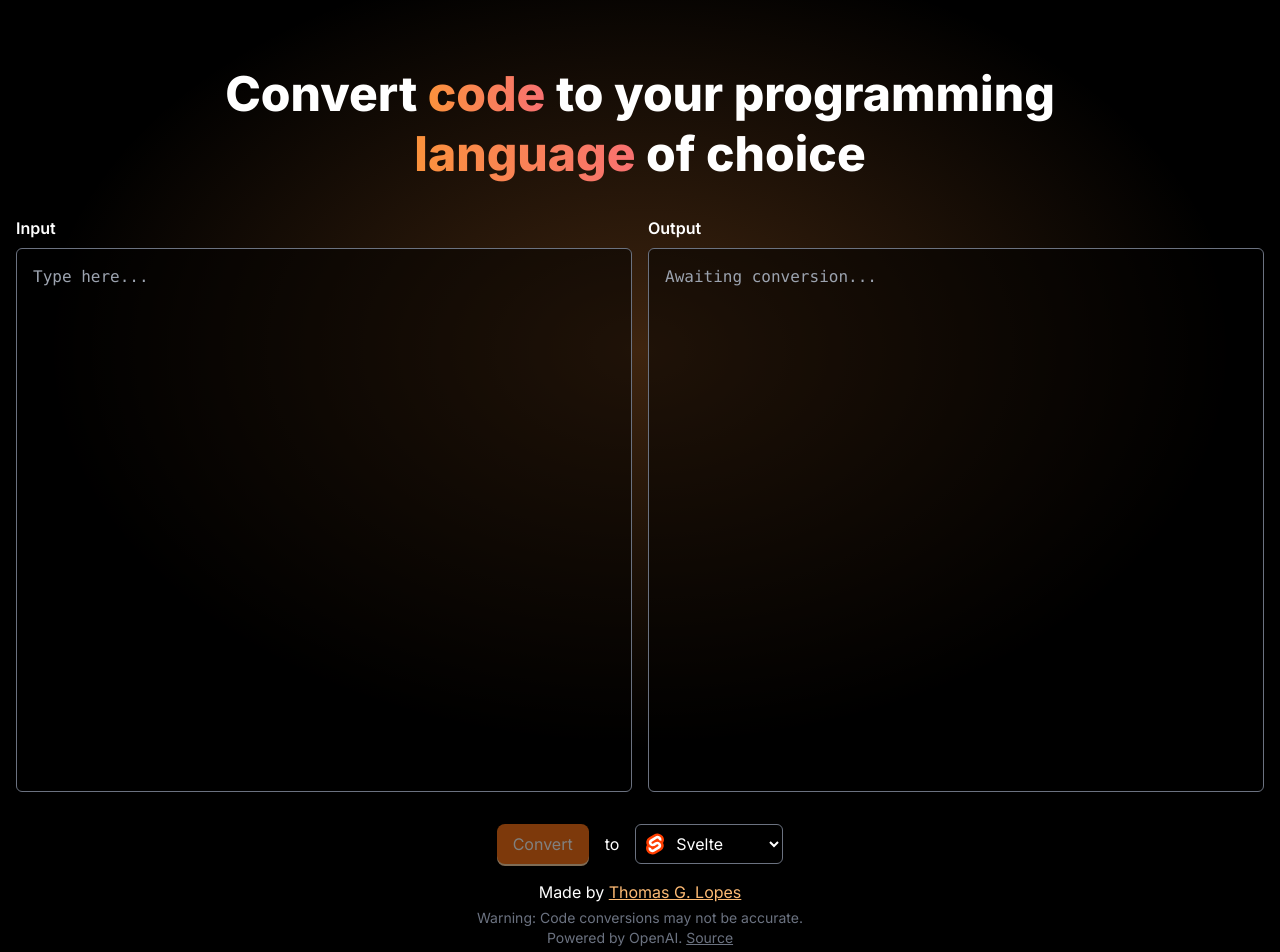
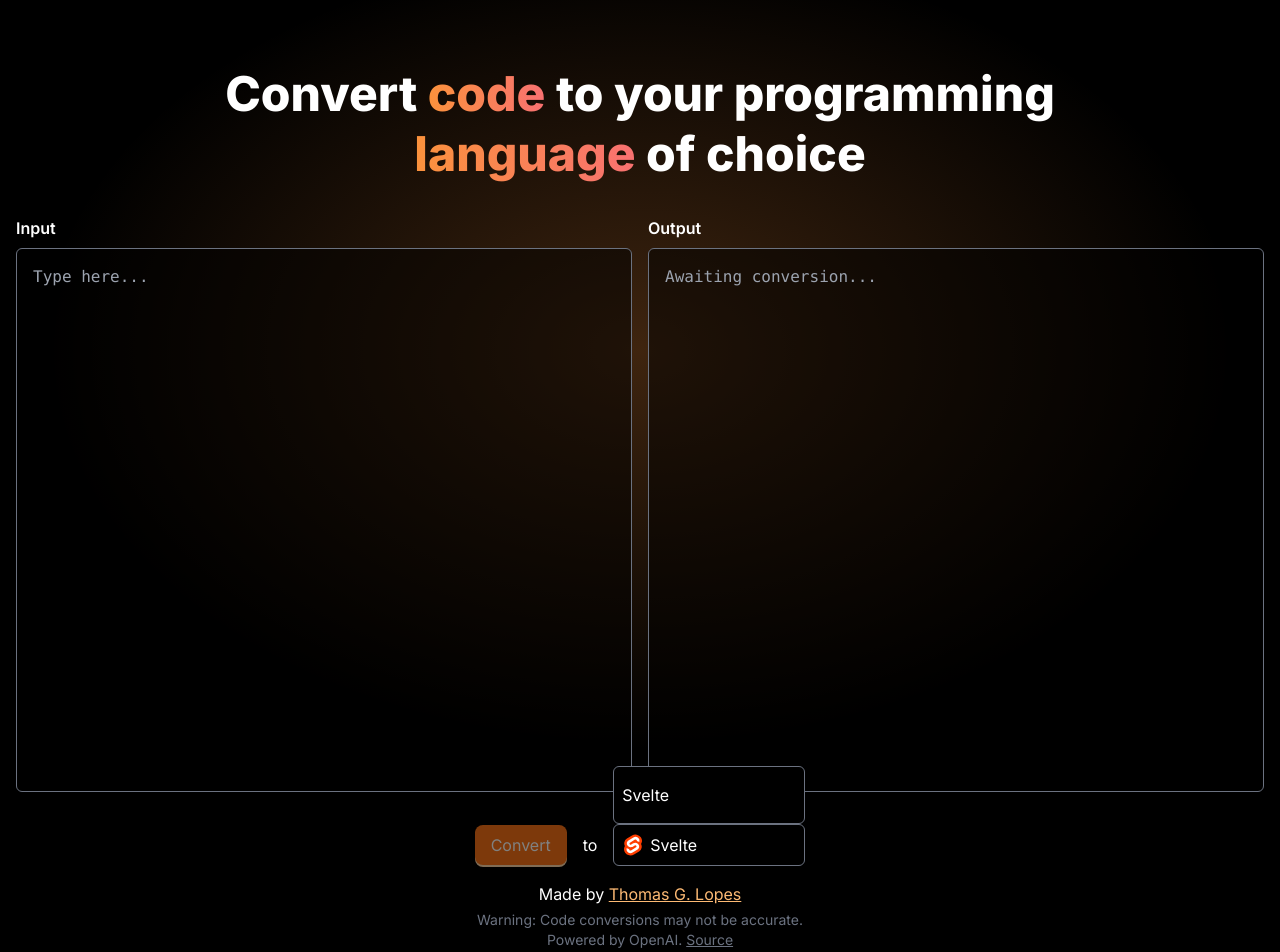
Before and after one commit to TGlide/codeverter, a SvelteKit app: page / in a window 1280 px wide. Shown: the top 952 px of the page. Built offline with nearby package versions, Linux system fonts and the light colour scheme.

Commit message:
feat: combobox WIP

```diff
--- a/package.json
+++ b/package.json
@@ -39,6 +39,7 @@
 	},
 	"type": "module",
 	"dependencies": {
+		"@floating-ui/dom": "^1.2.4",
 		"@fontsource/inter": "^4.5.15",
 		"eventsource-parser": "^0.1.0",
 		"shiki": "^0.14.1"
--- a/src/UI/select.svelte
+++ b/src/UI/select.svelte
@@ -1,19 +1,71 @@
 <script lang="ts">
+	import { computePosition, flip } from '@floating-ui/dom';
+	import type { Action } from 'svelte/action';
 	import type { IconName } from './icon.svelte';
 	import Icon from './icon.svelte';
 
 	export let value: string;
-	export let icon: IconName;
+	export let options: { value: string; label: string; icon?: IconName }[];
+	const getSelectedOption = (v: string) => options.find((o) => o.value === v);
+
+	let input: string = getSelectedOption(value)?.label || '';
+
+	$: icon = options.find((option) => option.value === value)?.icon;
+	$: filteredOptions = options.filter((option) =>
+		option.label.toLowerCase().includes(input.toLowerCase())
+	);
+
+	const tooltip: Action<HTMLDivElement> = (wrapperEl) => {
+		const suggestionsEl = wrapperEl.querySelector('.suggestions') as HTMLDivElement;
+
+		computePosition(wrapperEl, suggestionsEl, {
+			middleware: [flip()]
+		}).then(({ x, y }) => {
+			Object.assign(suggestionsEl.style, {
+				left: `${x}px`,
+				top: `${y}px`,
+				visibility: 'visible'
+			});
+		});
+	};
 </script>
 
-<div class="relative">
-	<div class="pointer-events-none absolute left-2 top-1/2 z-10 -translate-y-1/2">
-		<Icon name={icon} />
+<div class="relative" use:tooltip>
+	{#if icon}
+		<div class="pointer-events-none absolute left-2 top-1/2 z-10 -translate-y-1/2">
+			<Icon name={icon} />
+		</div>
+	{/if}
+
+	<input type="text" class="input font-sans py-2 pr-2 pl-9 w-48" bind:value={input} />
+	<div class="suggestions">
+		<ul>
+			{#each filteredOptions as option}
+				<li class="flex items-center py-2">
+					{option.label}
+				</li>
+			{/each}
+		</ul>
 	</div>
-	<select
-		class="relative rounded-md border border-solid border-gray-500 bg-black py-2 pr-2 pl-9 focus:border-orange-300 focus:outline-none focus:ring focus:ring-orange-300"
-		bind:value
-	>
-		<slot />
-	</select>
+	<!-- <select class="input py-2 pr-2 pl-9 font-sans bg-black" bind:value>
+		{#each options as option}
+			<option value={option.value}>{option.label}</option>
+		{/each}
+	</select> -->
 </div>
+
+<style lang="postcss">
+	.suggestions {
+		position: absolute;
+		background-color: theme('colors.black');
+		border: 1px solid theme('colors.gray.500');
+		border-radius: theme('borderRadius.md');
+
+		width: 100%;
+		top: 0;
+		left: 0;
+		visibility: hidden;
+
+		padding: theme('spacing.2');
+	}
+</style>
--- a/src/app.postcss
+++ b/src/app.postcss
@@ -71,4 +71,20 @@ body {
 			cursor: not-allowed;
 		}
 	}
+
+	.input {
+		border: 1px solid theme('colors.gray.500');
+		border-radius: theme('borderRadius.md');
+		background-color: theme('colors.black/0.5');
+		padding: theme('padding.4');
+		font-family: theme('fontFamily.mono');
+		color: theme('colors.white');
+		resize: none;
+
+		&:focus {
+			border-color: theme('colors.orange.300');
+			outline: none;
+			@apply ring ring-orange-300;
+		}
+	}
 }
--- a/src/routes/+page.svelte
+++ b/src/routes/+page.svelte
@@ -8,7 +8,7 @@
 	import { onMount } from 'svelte';
 
 	let selected = objectKeys(queryOptions)[0];
-	$: lang = queryOptions[selected].lang;
+	$: lang = queryOptions[selected]?.lang;
 	let loading = false;
 	let error: string | null = null;
 
@@ -107,11 +107,14 @@
 		<div class="mt-8 flex items-center justify-center gap-4">
 			<Button {loading} disabled={!input.trim()} on:click={search}>Convert</Button>
 			<span>to</span>
-			<Select bind:value={selected} icon={queryOptions[selected].icon}>
-				{#each objectKeys(queryOptions) as key}
-					<option value={key}>{queryOptions[key].label}</option>
-				{/each}
-			</Select>
+			<Select
+				bind:value={selected}
+				options={Object.entries(queryOptions).map(([key, { label, icon }]) => ({
+					value: key,
+					label,
+					icon
+				}))}
+			/>
 		</div>
 
 		{#if error}
@@ -160,22 +163,6 @@
 		z-index: -1;
 	}
 
-	.input {
-		border: 1px solid theme('colors.gray.500');
-		border-radius: theme('borderRadius.md');
-		background-color: theme('colors.black/0.5');
-		padding: theme('padding.4');
-		font-family: theme('fontFamily.mono');
-		color: theme('colors.white');
-		resize: none;
-
-		&:focus {
-			border-color: theme('colors.orange.300');
-			outline: none;
-			@apply ring ring-orange-300;
-		}
-	}
-
 	:global(.shiki) {
 		background-color: transparent !important;
 		white-space: pre-wrap;
```
Also changed, not shown: 2 other files (tests, documents, lock files or other folders).
